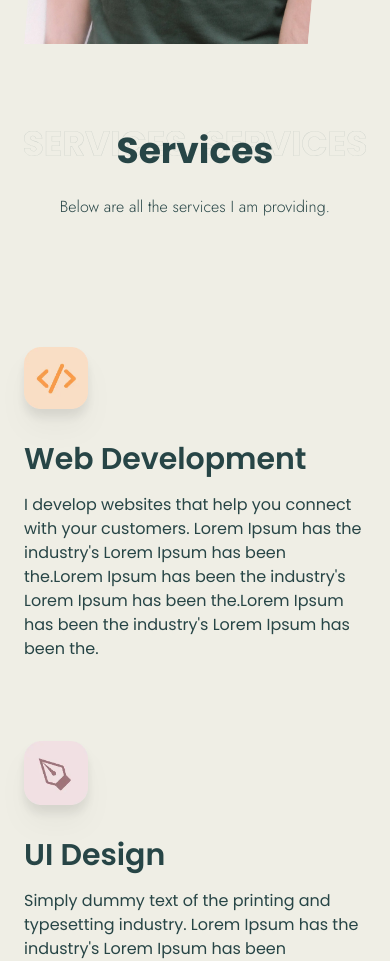
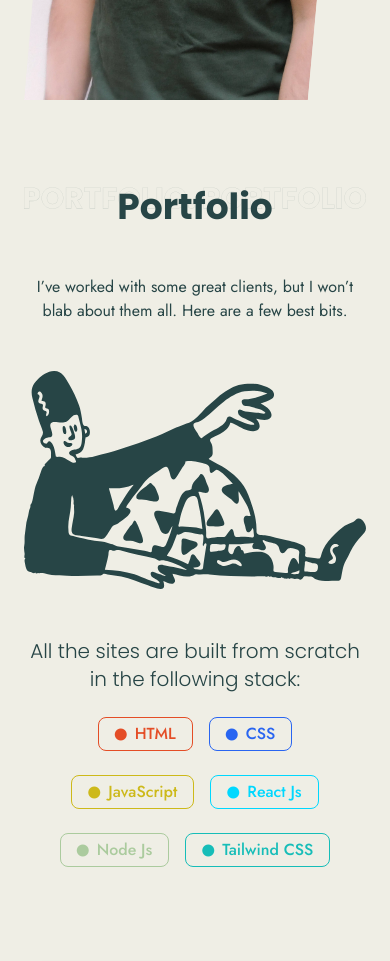
Before and after one commit to Varun-Bhabhra/Portfolio-2.0, a React (Create React App) app: page / in a window 390 px wide. Shown: the part 1020-1981 px from the top of the page. Built offline with nearby package versions, Linux system fonts and the light colour scheme.

Commit message:
Minor Changes

```diff
--- a/src/components/About.js
+++ b/src/components/About.js
@@ -3,7 +3,7 @@ import { useInView } from 'react-intersection-observer';
 import ButtonGhost from './ButtonGhost';
 
 // Imgs
-import dots from "../img/dots.svg"
+// import dots from "../img/dots.svg"
 import express from "../img/express.svg"
 import figma from "../img/figma.svg"
 import gh from "../img/gh.svg"
@@ -46,7 +46,8 @@ const About = () => {
           </article>
 
           <article className="flex flex-col md:flex-row">
-            <article  className="md:p-4 mb-12 md:mb-0 md:mr-4 bg-secondary rounded-full md:-translate-x-5 lg:-translate-x-7"><img src={dots} alt="dots" className="rotate-90 md:rotate-0 mx-auto md:my-44 w-4 md:w-24 lg:w-16"/></article>
+            {/* <article  className="md:p-4 mb-12 md:mb-0 md:mr-4 bg-secondary rounded-full md:-translate-x-5 lg:-translate-x-7"><img src={dots} alt="dots" className="rotate-90 md:rotate-0 mx-auto md:my-44 w-4 md:w-24 lg:w-16"/></article> */}
+            <article  className="p-[2px] mb-12 md:mb-0 md:mr-4 bg-secondary rounded-full md:-translate-x-5 lg:-translate-x-7"></article>
             <div>
               <div id="header" className="bg-about-bg bg-contain bg-no-repeat bg-center">
                 <h2 className="text-center md:text-left font-bold text-4xl md:text-4xl lg:text-5xl xl:text-6xl">About</h2>
--- a/src/components/App.js
+++ b/src/components/App.js
@@ -15,9 +15,9 @@ const App = () => {
     <div id="showcase" className="font-poppins">
       <Navbar />
       <Hero />
+      <Portfolio />
       <Services />
       <About />
-      <Portfolio />
       <Testimonials />
       <Contact />
       <Environment />
--- a/src/components/Contact.js
+++ b/src/components/Contact.js
@@ -15,7 +15,7 @@ const Contact = () => {
           <div id="header" className="">
             <div className="space-y-8 bg-contact-bg bg-contain bg-no-repeat text-center md:text-left">
               <h2 className="font-bold text-4xl md:text-4xl lg:text-5xl xl:text-6xl">Get In Touch!</h2>
-              <p className="font-jost font-light text-base lg:text-lg sm:w-5/6 mx-auto md:mx-0">Fill out the form and I will reach out, as soon as possible!</p>
+              <p className="font-jost font-regular text-base lg:text-lg sm:w-5/6 mx-auto md:mx-0">Fill out the form and I will reach out, as soon as possible!</p>
 
               <img ref={myRef} src={ contactDoodle } alt="doodle" className={`fade-in mx-auto md:mx-0 ${myElementIsVisible ? "appear" : ""}`}/>
             </div>
@@ -31,7 +31,7 @@ const Contact = () => {
                 <input type="email" id="email" name="email" placeholder="mgscott@gmail.com" className="py-2 border-2 rounded-lg border-secondary focus:border-action focus:ring-0 bg-primary" required/>
 
                 <label htmlFor="message" className="font-semibold mt-10">Message</label>
-                <textarea id="message" name="message" rows="4" cols="50" placeholder="Hey, I would like to have a meeting regarding my website requirements. Here is my contact details..." className="py-6 border-2 rounded-lg border-secondary focus:border-action focus:ring-0 bg-primary" required></textarea>
+                <textarea id="message" name="message" rows="4" cols="50" placeholder="Hey, I would like to have a meeting regarding some the services you are providing. Here is my contact details..." className="py-6 border-2 rounded-lg border-secondary focus:border-action focus:ring-0 bg-primary" required></textarea>
               </div>
               <button type="submit" className="mt-20 md:w-3/6 text-center text-primary bg-action border-2 border-action font-semibold py-3 w-full text-sm lg:text-lg rounded-full cursor-pointer hover:scale105 hover:-translate-y1 hover:shadow-lg hover:shadow-action/30 hover:-translate-y-[2px] transition-all duration-200">Send</button>
             </form>
--- a/src/components/Hero.js
+++ b/src/components/Hero.js
@@ -4,7 +4,6 @@ import { Link } from "react-scroll";
 import { useInView } from 'react-intersection-observer';
 
 // Imgs
-// import me from "../img/me.webp"
 import hero_me from "../img/hero_me.webp"
 import herobg from "../img/hero_bg.svg"
 import herobg2 from "../img/hero_bg2.svg"
@@ -18,8 +17,8 @@ const Hero = () => {
 
       <section id="hero" className="max-w-screen-xl text-left sm:text-left mx-auto px-6 md:px-12 2xl:px-0 grid gap-10 sm:gap-0 justify-items-center items-center sm:grid-flow-col">
 
-        <div className="space-y-2 lg:space-y-12 text-center sm:text-left md:mb-32">
-          <h2 ref={myRef} className={`fade-in font-semibold text-3xl md:text-4xl lg:text-5xl xl:text-7xl ${myElementIsVisible ? "headline" : ""}`}>I design & develop amazing experiences.</h2>
+        <div className="space-y-4 sm:space-y-8 lg:space-y-12 text-center sm:text-left md:mb-32">
+          <h2 ref={myRef} className={`fade-in font-semibold text-3xl md:text-4xl lg:text-5xl xl:text-7xl ${myElementIsVisible ? "headline" : ""}`}>I design & develop <br/> amazing experiences.</h2>
            <p ref={myRef} className={`fade-in font-jost font-normal text-lg xl:text-xl xl:w-4/6 ${myElementIsVisible ? "headline" : ""}`}>I'm Varun a developer & designer from Kolkata, India</p>
 
           <div ref={myRef} className={`fade-in pt-4 flex flex-col sm:flex-row gap-4 ${myElementIsVisible ? "heroBtn" : ""}`}>
@@ -34,6 +33,7 @@ const Hero = () => {
             </div>
 
           </div>
+          <p ref={myRef} className={`fade-in sm:text-sm lg:text-lg ${myElementIsVisible ? "headline" : ""}`}>Looking for my resume? <a href="https://drive.google.com/file/d/1TpoWs_9WP8vOUGg_a1KbOYJGaVmebVd_/view?usp=sharing" target="__blank" id="underline" className="font-bold text-action hover:tracking-wider transition-all"><em>Download Here &#x2197;</em></a></p>
         </div>
 
         <img src={herobg2} alt="background" className="absolute sm:w-4/6 lg:w-7/12 md:left-12 top-44 scale[1.7] lg:scale100"/>
--- a/src/components/Portfolio.js
+++ b/src/components/Portfolio.js
@@ -24,7 +24,7 @@ const Portfolio = () => {
           <div id="header" className="">
             <div ref={myRef} className={`fade-in md:sticky top-36 space-y-12 bg-portfolio-bg bg-contain bg-no-repeat text-center md:text-left ${myElementIsVisible ? "appear" : ""}`}>
               <h2 className="font-bold text-4xl md:text-4xl lg:text-5xl xl:text-6xl">Portfolio</h2>
-              <p className="font-jost font-light text-base lg:text-lg sm:w-5/6 mx-auto md:mx-0">I’ve worked with some great companies on exciting projects, but I won’t blab about them all. Here are a few best bits.</p>
+              <p className="font-jost font-regular text-base lg:text-lg sm:w-5/6 mx-auto md:mx-0">I’ve worked with some great clients, but I won’t blab about them all. Here are a few best bits.</p>
 
               <img src={ portfolioDoodle } alt="doodle" className="mx-auto md:mx-0 -scale-x-100"/>
               <div className="sm:w-5/6 mx-auto md:mx-0">
--- a/src/components/Service.js
+++ b/src/components/Service.js
@@ -1,17 +1,12 @@
 import React from "react";
+import { Link } from "react-scroll";
 
-const Service = ({img, head, text}) => {
+const Service = ({img, head}) => {
   return (
-    <article className="flex flex-col lg:flex-row gap-8 lg:w-11/12 xl:w-9/12 2xl:w-11/12 mx-auto">
-      <div className="w-16 lg:w-56">
-        <img src={ img } alt="vector" className="drop-shadow-xl"/>
-      </div>
-
-      <div className="space-y-4">
-        <h2 className="font-semibold text-3xl">{ head }</h2>
-        <p>{ text }</p>
-      </div>
-    </article>
+    <Link to="contact" spy={true} smooth={true} offset={-100} duration={800}><article className="flex flex-col justify-center items-center gap-8 text-center hover:scale-105 transition-all cursor-pointer">
+      <img src={ img } alt="vector" className="w-16 mx-auto drop-shadow-xl "/>
+      <h2 className="font-semibold text-3xl">{ head }</h2>
+    </article></Link>
   )
 };
 
--- a/src/components/Services.js
+++ b/src/components/Services.js
@@ -21,29 +21,25 @@ const Services = () => {
 
         <div id="header" className="space-y-6 bg-services-bg bg-contain bg-no-repeat">
           <h2 className="text-center font-bold text-4xl md:text-4xl lg:text-5xl xl:text-6xl">Services</h2>
-          <p className="font-jost text-center font-light text-base lg:text-lg sm:w-3/6 lg:w-2/6 mx-auto">Below are all the services I am providing.</p>
+          <p className="font-jost text-center font-regular text-base lg:text-lg sm:w-3/6 lg:w-2/6 mx-auto">Seen my work ? <br /> These are the services I'hv provided up there!</p>
         </div>
 
-        <div ref={myRef} className={`fade-in grid gap-20 md:grid-flow-auto md:grid-cols-2 ${myElementIsVisible ? "appear" : ""}`}>
-          <Service
-            img={dev}
-            head="Web Development"
-            text="I develop websites that help you connect with your customers. Lorem Ipsum has the industry's Lorem Ipsum has been the.Lorem Ipsum has been the industry's Lorem Ipsum has been the.Lorem Ipsum has been the industry's Lorem Ipsum has been the."
-          />
+        <div ref={myRef} className={`fade-in max-w-screen-lg mx-auto grid gap-20 md:grid-flow-auto sm:grid-cols-2 ${myElementIsVisible ? "appear" : ""}`}>
           <Service
             img={ui}
             head="UI Design"
-            text="Simply dummy text of the printing and typesetting industry. Lorem Ipsum has the industry's Lorem Ipsum has been the.Lorem Ipsum has been the industry's Lorem Ipsum has been the.Lorem Ipsum has been the industry's Lorem Ipsum has been the."
           />
           <Service
             img={ux}
             head="UX Design"
-            text="I design your website to be as easy to use as possible while guiding users towards the end goal. Putting the user’s experience first, whether they’re looking to subscribe, trying to contact you, or just gathering information, will ensure more loyal users increasing long term sales."
           />
           <Service
             img={content}
             head="Content Writing"
-            text="Simply dummy text of the printing and typesetting industry. Lorem Ipsum has the industry's Lorem Ipsum has been the.Lorem Ipsum has been the industry's Lorem Ipsum has been the.Lorem Ipsum has been the industry's Lorem Ipsum has been the."
+          />
+          <Service
+            img={dev}
+            head="Web Development"
           />
         </div>
 
```
Also changed, not shown: src/components/Footer.js (+5 -5 lines), src/components/Navbar.js (+6 -6 lines), src/components/Testimonials.js (+10 -10 lines).
